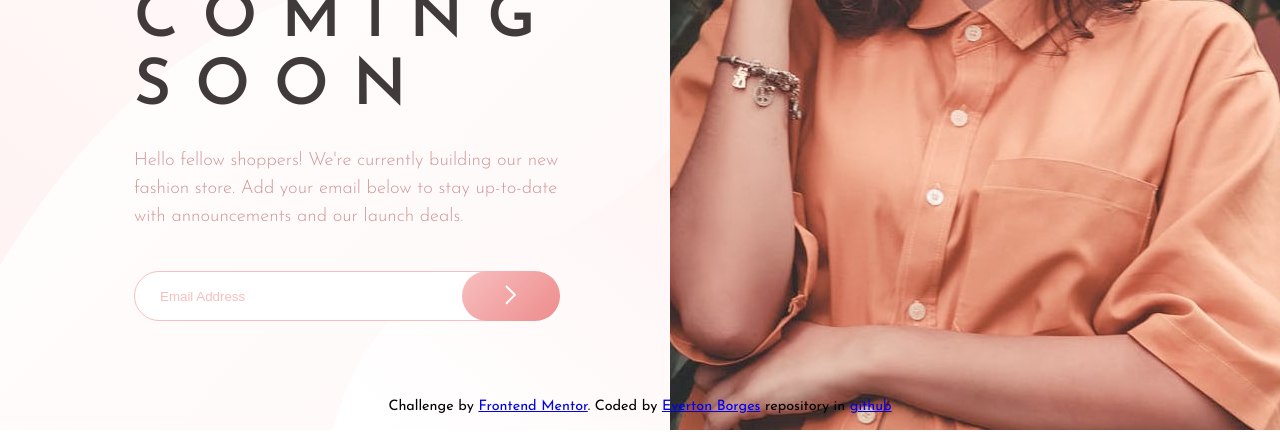
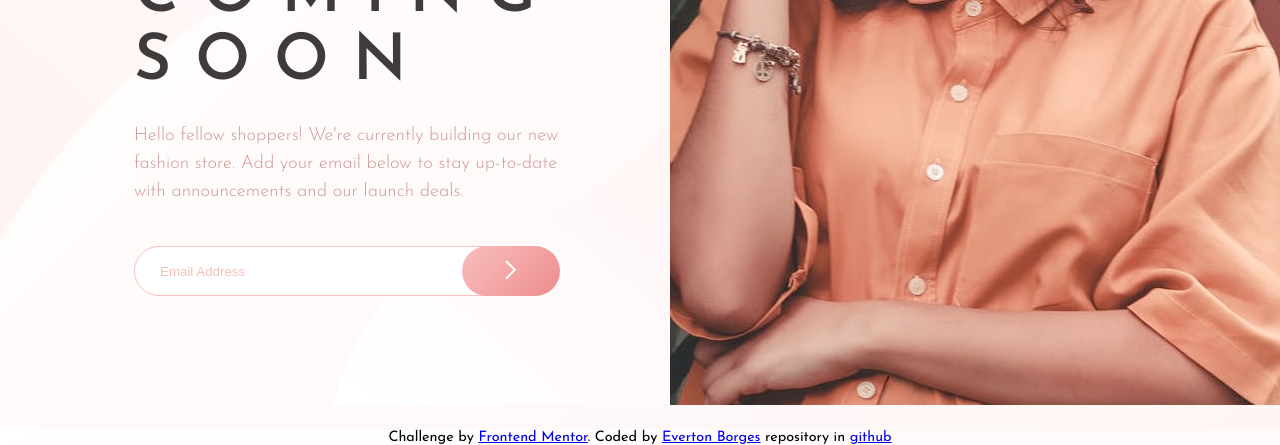
Before and after one commit to EvertonBorges/base-apparel-coming-soon-master, a plain HTML site: page index.html in a window 1280 px wide. Shown: the part 370-815 px from the top of the page. Drawn offline with Linux system fonts and the light colour scheme.

Commit message:
Footer position

```diff
--- a/styles.css
+++ b/styles.css
@@ -217,10 +217,8 @@ label {
 }
 
 footer {
-    position: absolute;
     width: 100%;
-    bottom: 0;
-    margin: 1rem auto;
+    margin: 25px auto 10px;
     font-size: 0.9rem;
 }
 
```
